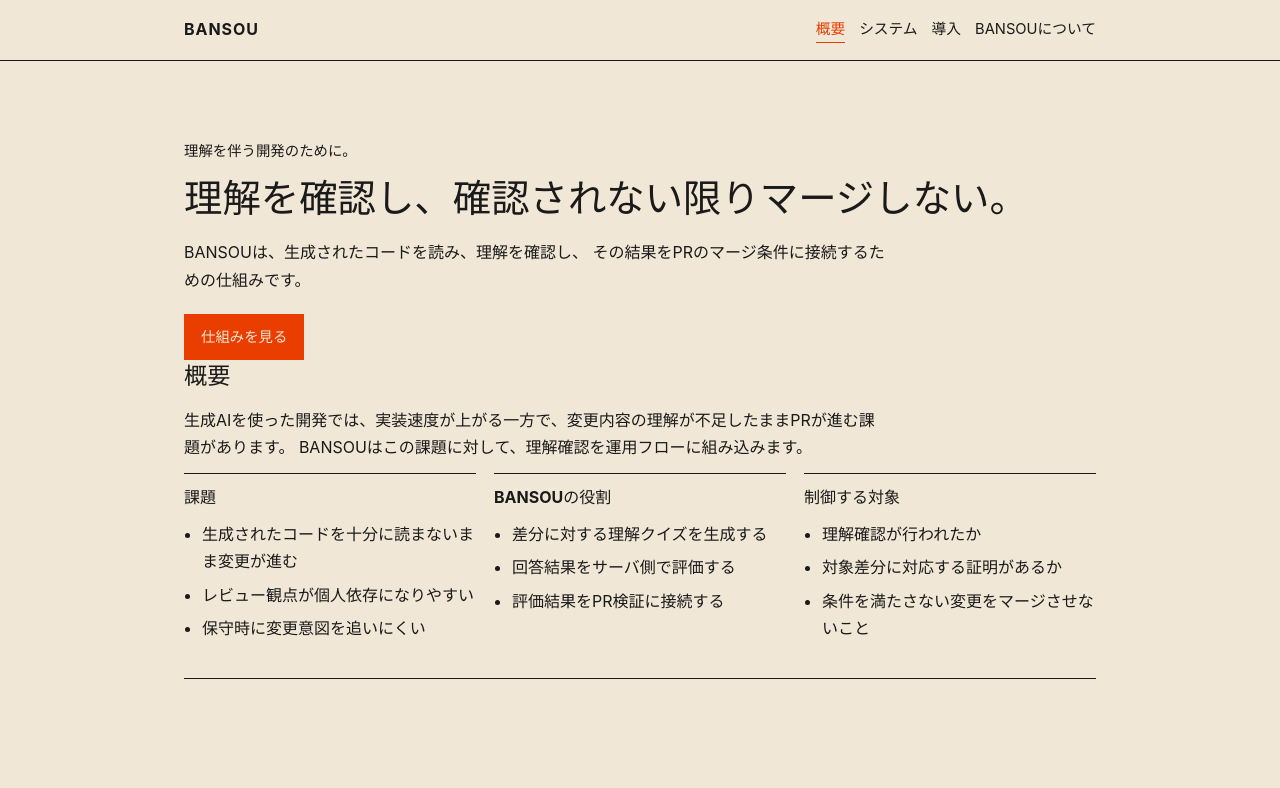
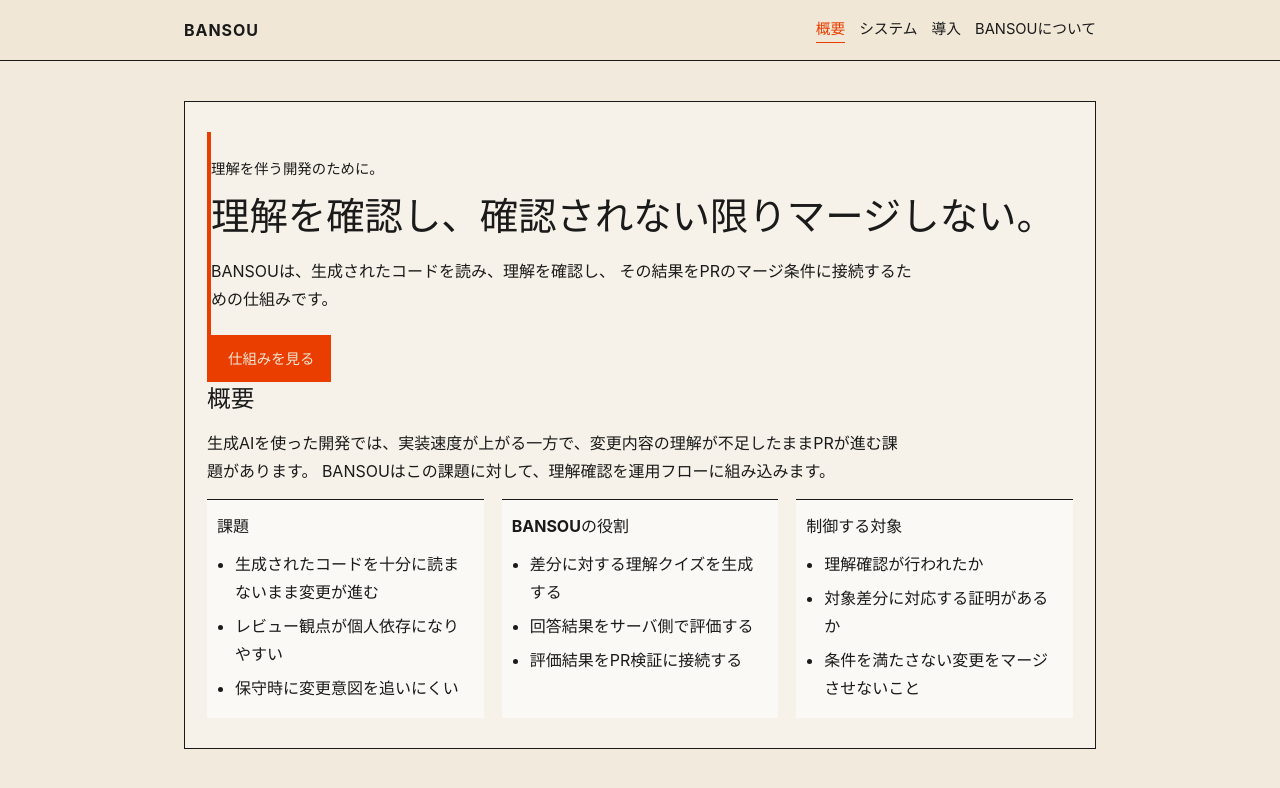
Before and after one commit to Utsugi0101/BANSOU_page, a React (Vite) app: page /#/overview in a window 1280 px wide. Shown: the top 788 px of the page. Built offline with nearby package versions, Linux system fonts and the light colour scheme.

Commit message:
Improve readability with layered background and section contrast

```diff
--- a/src/App.css
+++ b/src/App.css
@@ -14,10 +14,12 @@ html {
 
 body {
   margin: 0;
-  background: var(--bg);
+  background:
+    linear-gradient(to bottom, rgba(255, 255, 255, 0.16), rgba(255, 255, 255, 0.16)),
+    var(--bg);
   color: var(--text);
   font-family: -apple-system, BlinkMacSystemFont, "Segoe UI", "Hiragino Kaku Gothic ProN", "Yu Gothic UI", sans-serif;
-  line-height: 1.7;
+  line-height: 1.75;
 }
 
 .page {
@@ -77,17 +79,20 @@ body {
 
 .main {
   padding-top: 26px;
-  padding-bottom: 36px;
+  padding-bottom: 44px;
 }
 
 .section {
-  padding: 30px 0;
-  border-bottom: 1px solid var(--text);
+  margin-top: 14px;
+  padding: 30px 22px;
+  border: 1px solid var(--text);
+  background: rgba(255, 255, 255, 0.35);
   animation: fade-in 0.18s ease;
 }
 
 .hero {
-  padding-top: 22px;
+  padding-top: 24px;
+  border-left: 4px solid var(--accent);
 }
 
 .hero-lead {
@@ -105,7 +110,7 @@ h1 {
 
 h2 {
   margin: 0 0 14px;
-  font-size: 1.45rem;
+  font-size: 1.48rem;
   line-height: 1.4;
   font-weight: 700;
 }
@@ -117,7 +122,7 @@ h3 {
 }
 
 p {
-  margin: 0 0 12px;
+  margin: 0 0 14px;
   max-width: 70ch;
 }
 
@@ -145,7 +150,11 @@ p {
 
 .list-grid article {
   border-top: 1px solid var(--text);
-  padding-top: 10px;
+  padding-top: 12px;
+  background: rgba(255, 255, 255, 0.55);
+  padding-left: 10px;
+  padding-right: 10px;
+  padding-bottom: 10px;
 }
 
 ul,
@@ -162,6 +171,7 @@ li {
   margin: 16px 0 14px;
   border: 1px solid var(--text);
   padding: 14px;
+  background: rgba(255, 255, 255, 0.5);
 }
 
 svg {
@@ -208,6 +218,11 @@ svg {
 .flow {
   margin: 0;
   padding-left: 18px;
+  background: rgba(255, 255, 255, 0.5);
+  border: 1px solid var(--text);
+  padding-top: 12px;
+  padding-bottom: 12px;
+  padding-right: 12px;
 }
 
 @media (max-width: 900px) {
```
